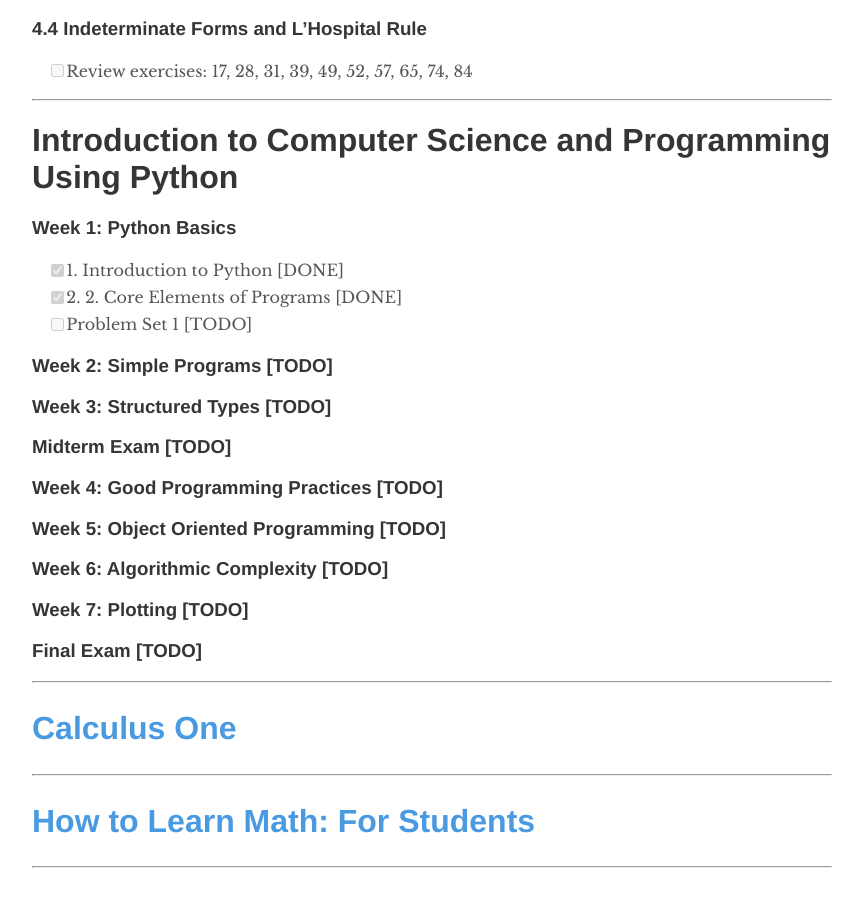
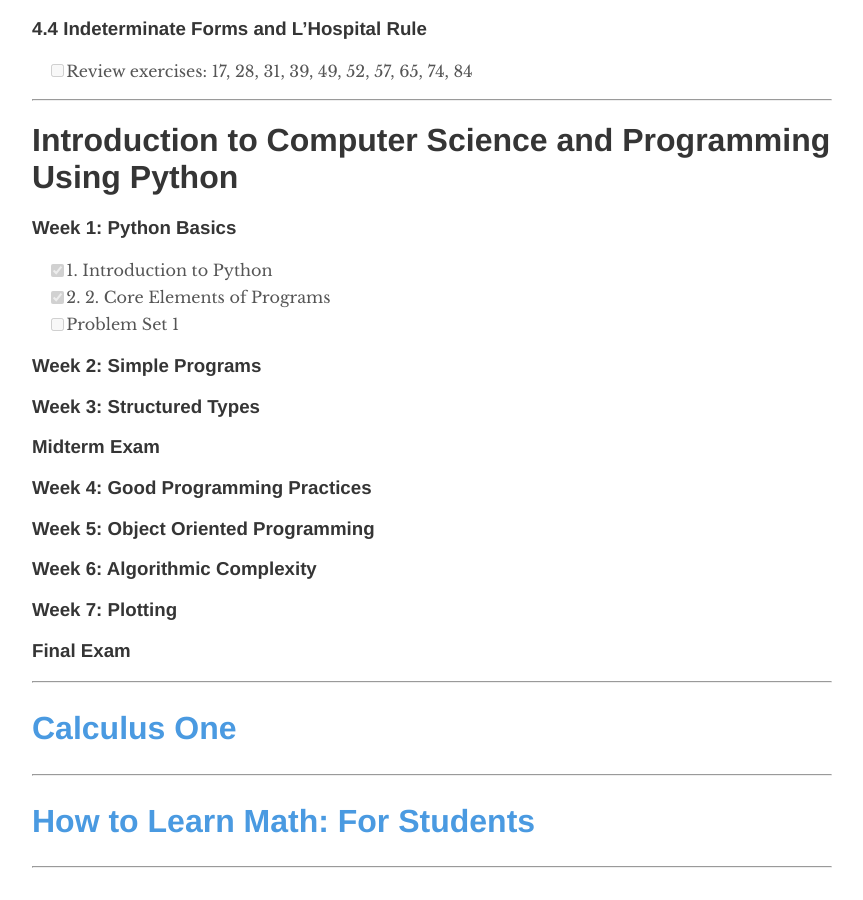
Before and after one commit to trilliwon/ABL, a Jekyll site: the page built from _posts/2100-08-19-doing-list.md, in a window 1280 px wide and 900 px high, scrolled down 810 px. Shown: the whole window, without its empty margins (208-1071 px from the left). Built offline with Jekyll 4.4.1, drawn with Linux system fonts in a browser that asks for light colours; nearby versions of some CDN libraries.

Commit message:
Tue Dec 26 20:52:33 KST 2017

```diff
--- a/_posts/2100-08-19-doing-list.md
+++ b/_posts/2100-08-19-doing-list.md
@@ -32,18 +32,18 @@
 # Introduction to Computer Science and Programming Using Python
 
 ### Week 1: Python Basics
-  - [x] 1. Introduction to Python [DONE]
-  - [x] 2. 2. Core Elements of Programs [DONE]
-  - [ ] Problem Set 1 [TODO]
+  - [x] 1. Introduction to Python
+  - [x] 2. 2. Core Elements of Programs
+  - [ ] Problem Set 1
 
-### Week 2: Simple Programs [TODO]
-### Week 3: Structured Types [TODO]
-### Midterm Exam [TODO]
-### Week 4: Good Programming Practices [TODO]
-### Week 5: Object Oriented Programming [TODO]
-### Week 6: Algorithmic Complexity [TODO]
-### Week 7: Plotting [TODO]
-### Final Exam [TODO]
+### Week 2: Simple Programs
+### Week 3: Structured Types
+### Midterm Exam
+### Week 4: Good Programming Practices
+### Week 5: Object Oriented Programming
+### Week 6: Algorithmic Complexity
+### Week 7: Plotting
+### Final Exam
 
 ---
 
```
